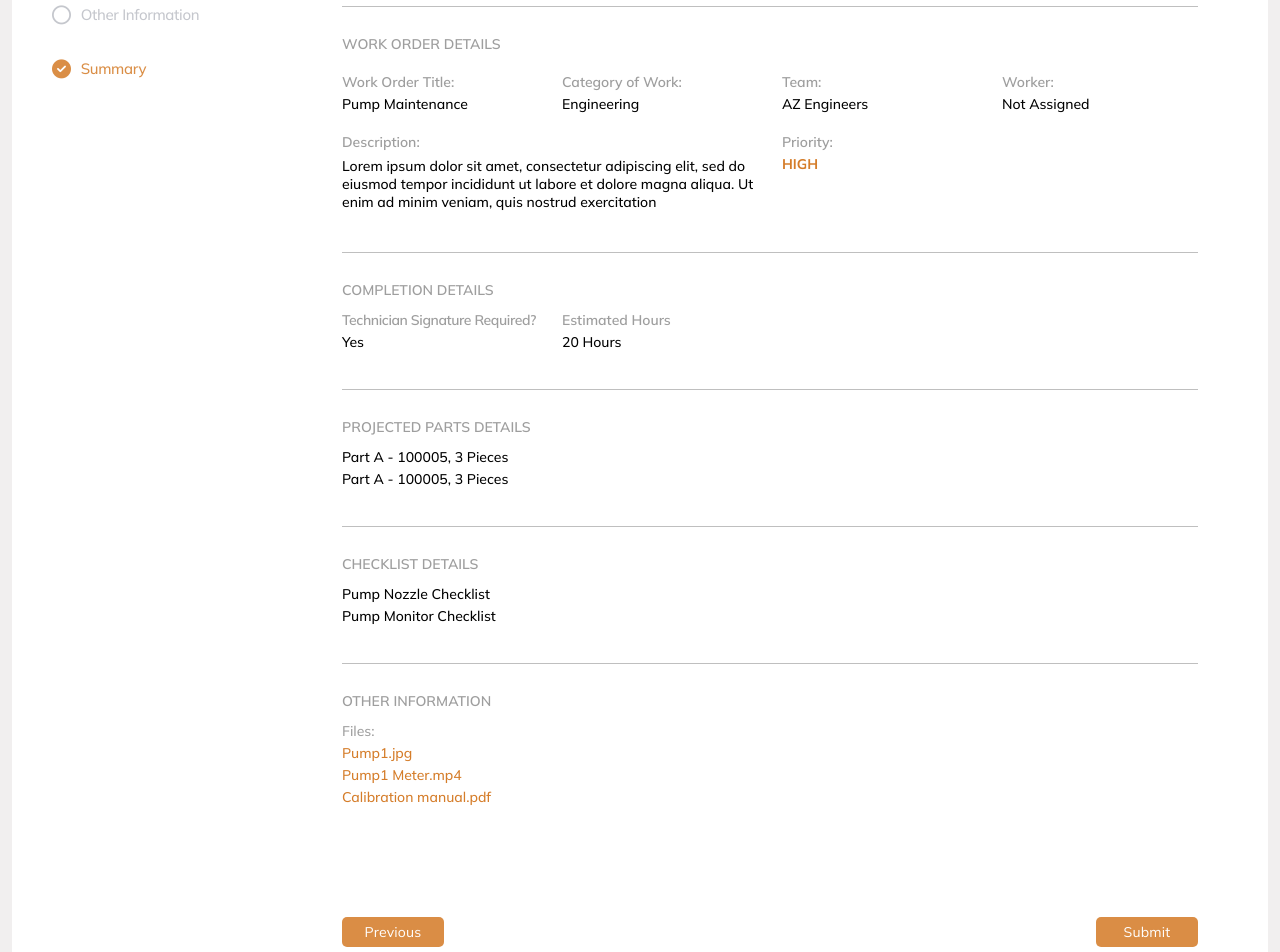
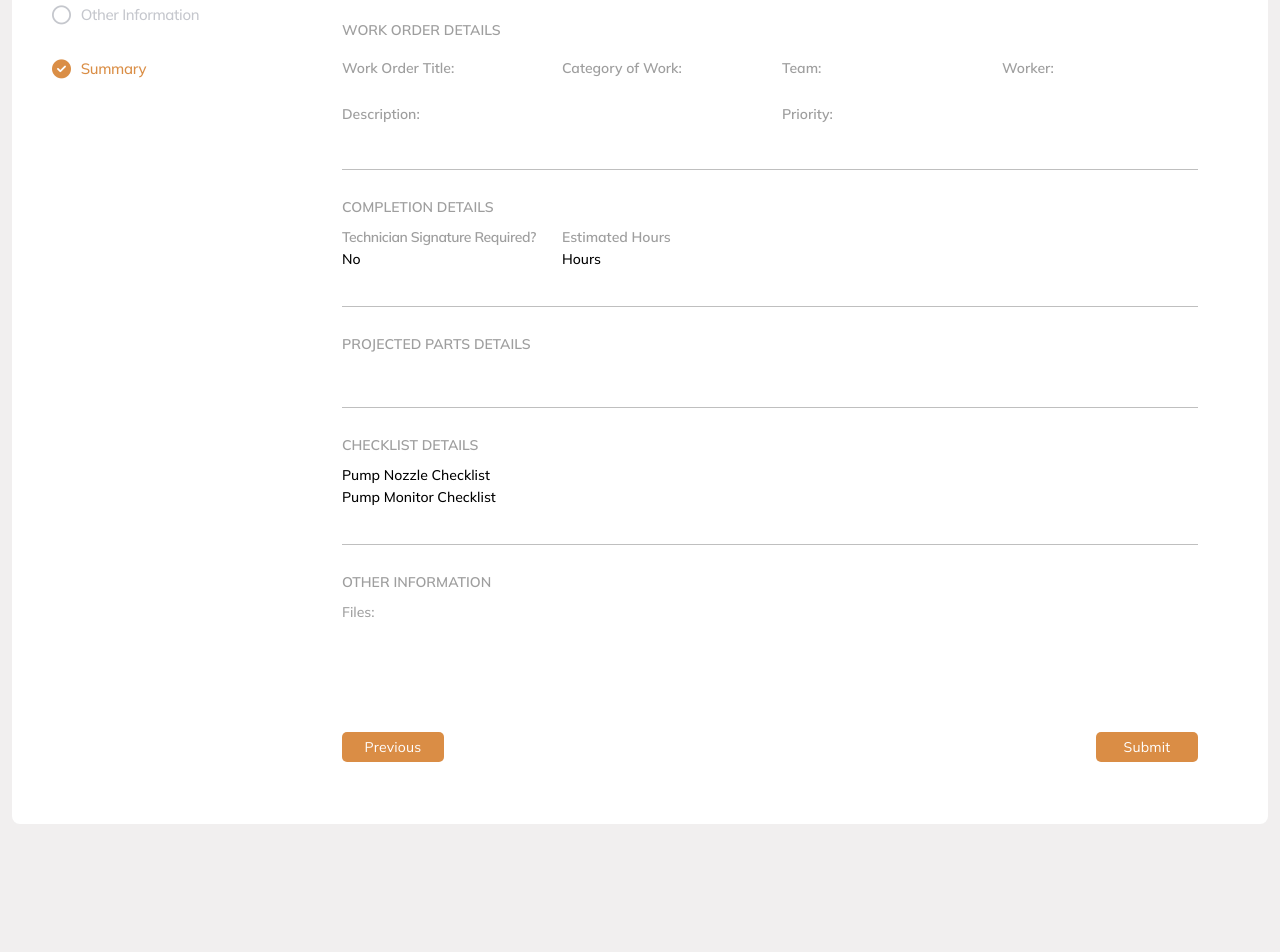
Before and after one commit to ianomondi/interview-task, a React (Create React App) app: page /work-orders/add-work-order/summary in a window 1280 px wide. Shown: the part 420-1372 px from the top of the page. After the commit the page ends 1265 px from the top, so only its background shows below. Built offline with nearby package versions, Linux system fonts and the light colour scheme.

Commit message:
bug fixes

```diff
--- a/src/Components/WorkOrders/AddWorkOrder/WorkOrderDetails.jsx
+++ b/src/Components/WorkOrders/AddWorkOrder/WorkOrderDetails.jsx
@@ -34,7 +34,6 @@ const WorkOrderDetails = () => {
   //part search input
   const [partSearch, setPartSearch] = useState("");
 
-  const projected = [];
 
   const locationId = formState.locationId;
   // const categoryofworkId = location.state.categoryofworkId;
@@ -110,7 +109,6 @@ const WorkOrderDetails = () => {
     true
   );
 
-  console.log("priority", priority);
 
   // get parts
   const { data: parts } = usefetchData(
@@ -139,7 +137,6 @@ const WorkOrderDetails = () => {
     true
   );
 
-  console.log("work data", categoryofworkId);
 
   //category of work search input
   const [workSearch, setWorkSearch] = useState("");
@@ -176,7 +173,6 @@ const WorkOrderDetails = () => {
       return fullName.includes(searchTerm);
     });
 
-  console.log("team data", filteredAssignWorkerData);
 
   //filter project parts data
   const filteredProjectParts = projectParts.filter((item) => {
@@ -205,7 +201,6 @@ const WorkOrderDetails = () => {
   };
 
   const handleWorkSelect = (eventKey) => {
-    alert(locationId);
     const category = workData.find(
       (item) => item.categoryOfWorkName === eventKey
     );
@@ -221,20 +216,26 @@ const WorkOrderDetails = () => {
     setWorkSearch("");
   };
 
-  console.log("Category ofwork", categoryofworkId);
 
   const handleTeamSelect = (eventKey) => {
     const team = teamData.find((item) => item.teamName === eventKey);
+    console.log(team)
     setselectedTeam(team.teamName);
+    console.log("selected team", selectedTeam)
     setTeamId(team.id);
     setSelectValue({ ...selectValue, assignTeam: eventKey });
-    dispatch(setAssignedTeam({ name: team.categoryOfWorkName, id: team.id }));
+    dispatch(setAssignedTeam({ name: team.teamName, id: team.id }));
     setTeamSearch("");
   };
 
+
   const handleAssignWorkerSelect = (eventKey) => {
+    const worker = assignWorkerData?.find((item)=> item?.user?.userFirstName=== eventKey)
+    console.log("assigned worker", worker)
+    console.log("eventname", eventKey)
     setselectedAssignWorker(eventKey);
     setSelectValue({ ...selectValue, assignAdditionalTeam: eventKey });
+    dispatch(setAssignedUser({id: worker?.user?.id, name: worker?.user?.userFirstName}))
     setAssignWorkerSearch("");
   };
 
@@ -343,7 +344,7 @@ const WorkOrderDetails = () => {
                   selectedTeam !== "Select" ? "selected" : ""
                 }`}
               >
-                {selectedTeam}
+                {formState?.assignedTeam?.name}
               </Dropdown.Toggle>
               <Dropdown.Menu>
                 <form className="dropdown-search">
@@ -368,7 +369,7 @@ const WorkOrderDetails = () => {
               </Dropdown.Menu>
             </Dropdown>
           </div>
-          {selectValue.assignTeam !== "Select" && (
+          {formState?.assignedTeam?.name && (
             <div className="col-md-6">
               <label>Assign Worker</label>
               <Dropdown
@@ -380,7 +381,7 @@ const WorkOrderDetails = () => {
                     selectedAssignWorker !== "Select" ? "selected" : ""
                   }`}
                 >
-                  {selectedAssignWorker}
+                  {formState?.assignedUser?.name}
                 </Dropdown.Toggle>
                 <Dropdown.Menu>
                   <form className="dropdown-search">
--- a/src/Components/WorkOrders/AddWorkOrder/WorkOrderSummary.jsx
+++ b/src/Components/WorkOrders/AddWorkOrder/WorkOrderSummary.jsx
@@ -1,8 +1,13 @@
 import React, { useState } from "react";
-import { Modal } from "react-bootstrap";
-import { Link } from "react-router-dom";
+import { Modal, Spinner } from "react-bootstrap";
+import { useDispatch, useSelector } from "react-redux";
+import { Link, useNavigate } from "react-router-dom";
+import useMutateData from "../../../hooks/useMutateData";
+import { resetForm } from "../../../redux/formSlice";
 
 const WorkOrderSummary = () => {
+  const dispatch = useDispatch();
+  const formState = useSelector((state) => state.form);
   const [imageShow, setImageShow] = useState(false);
   const [videoShow, setVideoShow] = useState(false);
   const [documentShow, setDocumentShow] = useState(false);
@@ -10,6 +15,25 @@ const WorkOrderSummary = () => {
     setImageShow(false);
     setVideoShow(false);
     setDocumentShow(false);
+  };
+
+  const navigate = useNavigate();
+
+  console.log("formstate", formState);
+
+  const { mutate, isLoading } = useMutateData({
+    url: `Tickets/RaiseTicket`,
+    method: "POST",
+    onSuccessfullMutation: (data) => {
+      dispatch(resetForm());
+      navigate("/work-orders");
+    },
+    successMessage: `Successfully created a work order`,
+    errorMessage: "Work order creation failed",
+  });
+
+  const onSubmit = () => {
+    mutate(formState);
   };
 
   return (
@@ -32,7 +56,7 @@ const WorkOrderSummary = () => {
               >
                 Location
               </div>
-              <div className="fs-14 fw-medium">Gigiri</div>
+              <div className="fs-14 fw-medium">{formState?.location}</div>
             </div>
             <div className="col-md-3">
               <div
@@ -41,7 +65,7 @@ const WorkOrderSummary = () => {
               >
                 Asset Category
               </div>
-              <div className="fs-14 fw-medium">Pumps</div>
+              <div className="fs-14 fw-medium">{formState?.assetCategory}</div>
             </div>
             <div className="col-md-3">
               <div
@@ -50,7 +74,9 @@ const WorkOrderSummary = () => {
               >
                 Assets
               </div>
-              <div className="fs-14 fw-medium">Pump1, Pump 2</div>
+              {formState?.selectedAssets?.map((item) => (
+                <div className="fs-14 fw-medium">{item}</div>
+              ))}
             </div>
           </div>
           <hr />
@@ -68,7 +94,7 @@ const WorkOrderSummary = () => {
               >
                 Work Order Title:
               </div>
-              <div className="fs-14 fw-medium">Pump Maintenance</div>
+              <div className="fs-14 fw-medium">{formState?.ticketTitle}</div>
             </div>
             <div className="col-md-3">
               <div
@@ -77,7 +103,7 @@ const WorkOrderSummary = () => {
               >
                 Category of Work:
               </div>
-              <div className="fs-14 fw-medium">Engineering</div>
+              <div className="fs-14 fw-medium">{formState?.categoryOfWork}</div>
             </div>
             <div className="col-md-3">
               <div
@@ -86,7 +112,7 @@ const WorkOrderSummary = () => {
               >
                 Team:
               </div>
-              <div className="fs-14 fw-medium">AZ Engineers</div>
+              <div className="fs-14 fw-medium">{formState?.assignedTeam?.name}</div>
             </div>
             <div className="col-md-3">
               <div
@@ -95,7 +121,7 @@ const WorkOrderSummary = () => {
               >
                 Worker:
               </div>
-              <div className="fs-14 fw-medium">Not Assigned</div>
+              <div className="fs-14 fw-medium">{formState?.assignedUser?.name}</div>
             </div>
             <div className="col-md-6">
               <div
@@ -105,9 +131,7 @@ const WorkOrderSummary = () => {
                 Description:
               </div>
               <div className="fs-14 fw-medium" style={{ lineHeight: "1.3" }}>
-                Lorem ipsum dolor sit amet, consectetur adipiscing elit, sed do
-                eiusmod tempor incididunt ut labore et dolore magna aliqua. Ut
-                enim ad minim veniam, quis nostrud exercitation
+                {formState?.ticketDescription}
               </div>
             </div>
             <div className="col-md-3">
@@ -118,7 +142,7 @@ const WorkOrderSummary = () => {
                 Priority:
               </div>
               <div className="fs-14 fw-bold" style={{ color: "#D57D2A" }}>
-                HIGH
+                {formState?.ticketPriority}
               </div>
             </div>
           </div>
@@ -137,7 +161,9 @@ const WorkOrderSummary = () => {
               >
                 Technician Signature Required?
               </div>
-              <div className="fs-14 fw-medium">Yes</div>
+              <div className="fs-14 fw-medium">
+                {formState?.signatureRequiredToCompleteWork ? "Yes" : "No"}
+              </div>
             </div>
             <div className="col-md-3">
               <div
@@ -146,7 +172,9 @@ const WorkOrderSummary = () => {
               >
                 Estimated Hours
               </div>
-              <div className="fs-14 fw-medium">20 Hours</div>
+              <div className="fs-14 fw-medium">
+                {formState?.estimatedHours} Hours
+              </div>
             </div>
           </div>
           <hr />
@@ -156,11 +184,14 @@ const WorkOrderSummary = () => {
           >
             PROJECTED PARTS DETAILS
           </div>
-          <div className="row">
           <div className="col-md-3 d-grid gap-2">
-              <div className="fs-14 fw-medium">Part A - 100005, 3 Pieces</div>
-              <div className="fs-14 fw-medium">Part A - 100005, 3 Pieces</div>
+            {formState?.projectedParts?.map((part) => (
+              <div className="row" key={part.partId}>
+                <div className="fs-14 fw-medium">
+                  {part?.partName}, {part?.quantity} Pieces
                 </div>
+              </div>
+            ))}
           </div>
           <hr />
           <div
@@ -190,29 +221,17 @@ const WorkOrderSummary = () => {
               >
                 Files:
               </div>
+              {formState?.files?.map((file) => (
                 <div className="d-grid gap-2 mt-2">
                   <button
                     onClick={() => setImageShow(true)}
                     className="fs-14 fw-medium text-start"
                     style={{ color: "#D57D2A" }}
                   >
-                  Pump1.jpg
-                </button>
-                <button
-                  onClick={() => setVideoShow(true)}
-                  className="fs-14 fw-medium text-start"
-                  style={{ color: "#D57D2A" }}
-                >
-                  Pump1 Meter.mp4
-                </button>
-                <button
-                  onClick={() => setDocumentShow(true)}
-                  className="fs-14 fw-medium text-start"
-                  style={{ color: "#D57D2A" }}
-                >
-                  Calibration manual.pdf
+                    {file?.fileName}
                   </button>
                 </div>
+              ))}
             </div>
           </div>
         </div>
@@ -353,9 +372,23 @@ const WorkOrderSummary = () => {
           >
             Previous
           </Link>
-          <Link to="/work-orders" className="next-btn ms-0">
-            Submit
-          </Link>
+          <button
+            type="button"
+            onClick={() => onSubmit()}
+            className="next-btn ms-0"
+          >
+            {isLoading ? (
+              <Spinner
+                as="span"
+                animation="grow"
+                size="sm"
+                role="status"
+                aria-hidden="true"
+              />
+            ) : (
+              "Submit"
+            )}
+          </button>
         </div>
       </div>
     </>
--- a/src/hooks/useMutateData.js
+++ b/src/hooks/useMutateData.js
@@ -1,6 +1,7 @@
 import { useMutation, useQueryClient } from '@tanstack/react-query';
-import { toast } from 'react-toastify';
+// import { toast } from 'react-toastify';
 import { axiosInterceptor } from '../utls/axiosInterceptor';
+import toast from 'react-hot-toast';
 
 const useMutateData = ({
   url,
--- a/src/redux/formSlice.js
+++ b/src/redux/formSlice.js
@@ -45,11 +45,21 @@ const formSlice = createSlice({
     addSelectedAssets: (state, action) => {
       state.selectedAssets.push(action.payload);
     },
+    removeSelectedAsset: (state, action) => {
+      state.selectedAssets = state.selectedAssets.filter(
+        (asset) => asset !== action.payload
+      );
+    },
     setAssetListId: (state, action) => {
       state.assetListIds = action.payload;
     },
     addAssetListId: (state, action) => {
       state.assetListIds.push(action.payload);
+    },
+    removeAssetListId: (state, action) => {
+      state.assetListIds = state.assetListIds.filter(
+        (id) => id !== action.payload
+      );
     },
     setTicketTitle: (state, action) => {
       state.ticketTitle = action.payload;
@@ -129,6 +139,8 @@ export const {
   setAssetListId,
   addAssetListId,
   addSelectedAssets,
+  removeAssetListId,
+  removeSelectedAsset,
 } = formSlice.actions;
 
 export default formSlice.reducer;
```
Also changed, not shown: src/Components/WorkOrders/AddWorkOrder/WorkOrderAssets.jsx (+38 -25 lines). Lines whose indentation alone changed are shown as unchanged.
